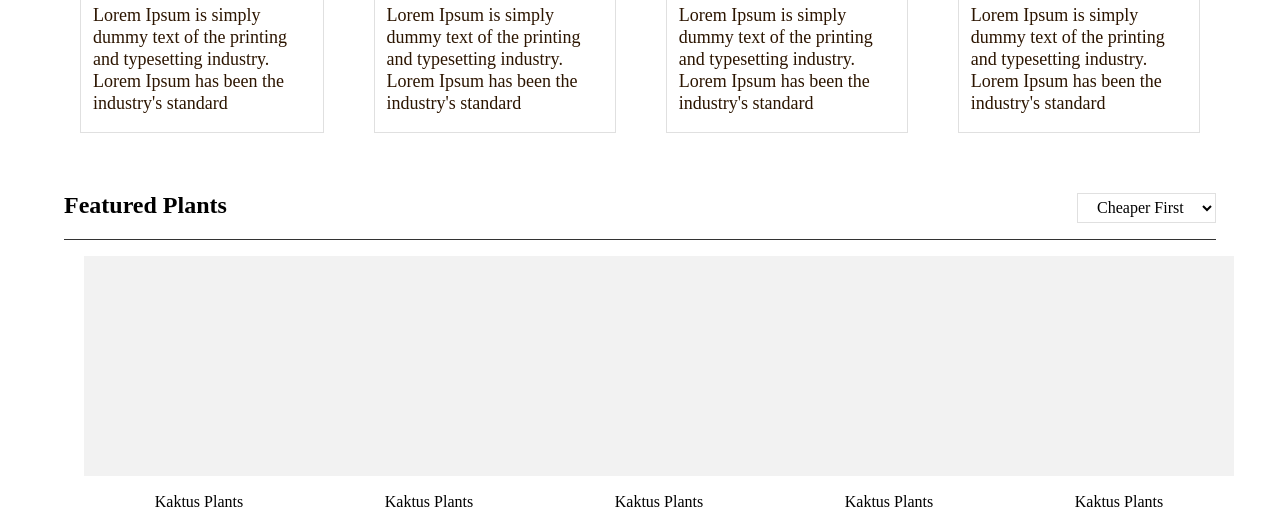
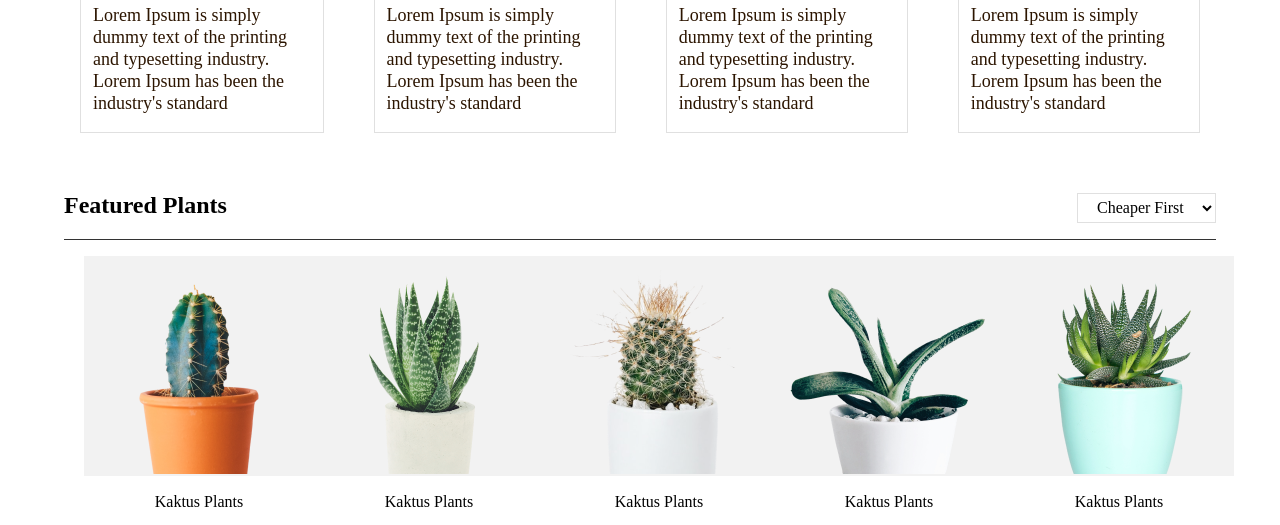
Before and after one commit to s1267/PlantShop, a plain HTML site: page index.html in a window 1280 px wide. Shown: the part 764-1289 px from the top of the page. Drawn offline with Linux system fonts and the light colour scheme.

Commit message:
Update style.css

```diff
--- a/css/style.css
+++ b/css/style.css
@@ -325,7 +325,7 @@ html, body {
 }
 
 .first_section_image{
-	background: url("main_photo.png") no-repeat ;
+	background: url("/main_photo.png") no-repeat ;
 	background-size: cover;
 	background-position: center;
 	width:40%;
@@ -513,31 +513,31 @@ html, body {
 
 }
 .product_image_1{
-	background: url("img/1_item.png") center no-repeat;
+	background: url("../img/1_item.png") center no-repeat;
 	background-color: #F2F2F2;
 	width: 230px;
 	height: 220px;
 }
 .product_image_2{
-	background: url("img/2_item.png") center no-repeat;
+	background: url("../img/2_item.png") center no-repeat;
 	background-color: #F2F2F2;
 	width: 230px;
 	height: 220px;
 }
 .product_image_3{
-	background: url("img/3_item.png") center no-repeat;
+	background: url("../img/3_item.png") center no-repeat;
 	background-color: #F2F2F2;
 	width: 230px;
 	height: 220px;
 }
 .product_image_4{
-	background: url("img/4_item.png") center no-repeat;
+	background: url("../img/4_item.png") center no-repeat;
 	background-color: #F2F2F2;
 	width: 230px;
 	height: 220px;
 }
 .product_image_5{
-	background: url("img/5_item.png") center no-repeat;
+	background: url("../img/5_item.png") center no-repeat;
 	background-color: #F2F2F2;
 	width: 230px;
 	height: 220px;
```
